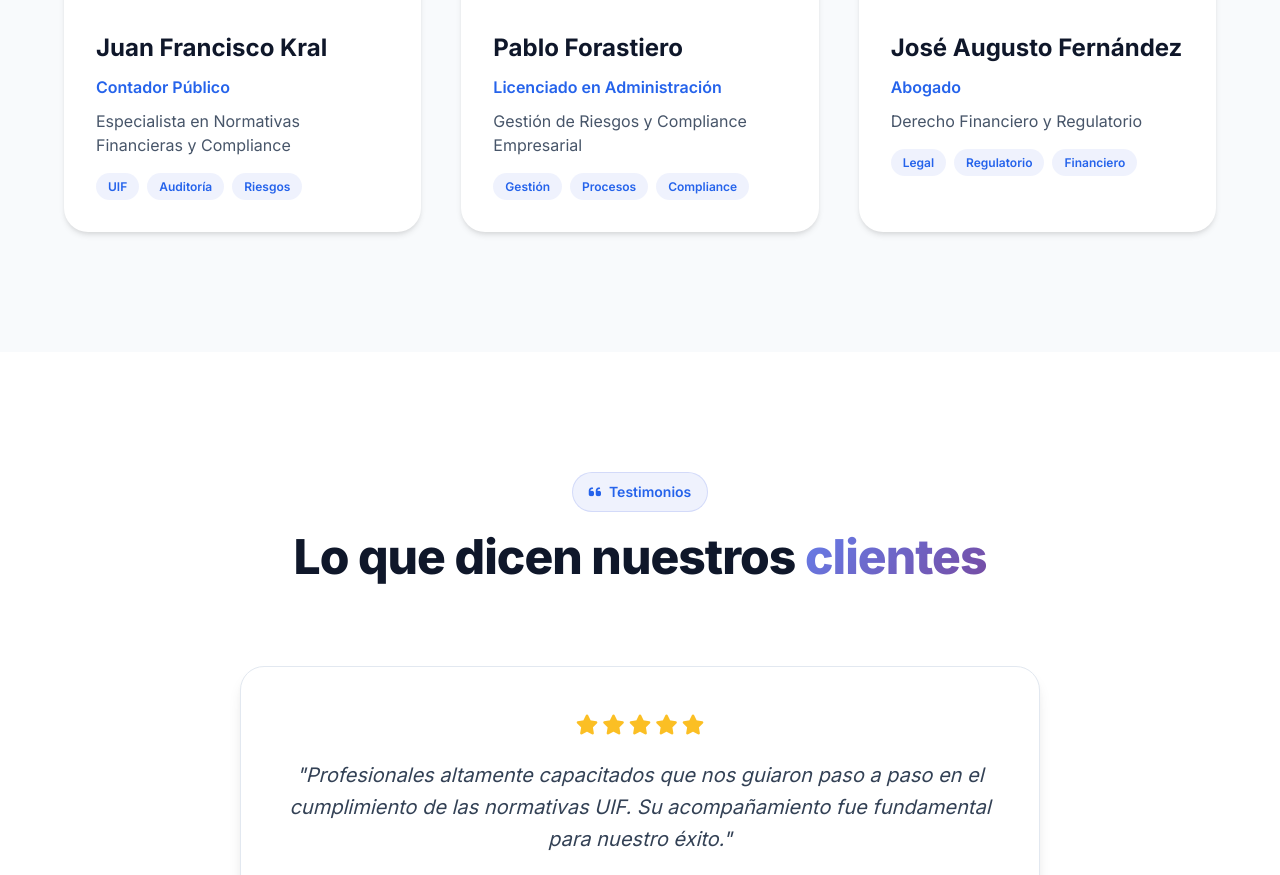
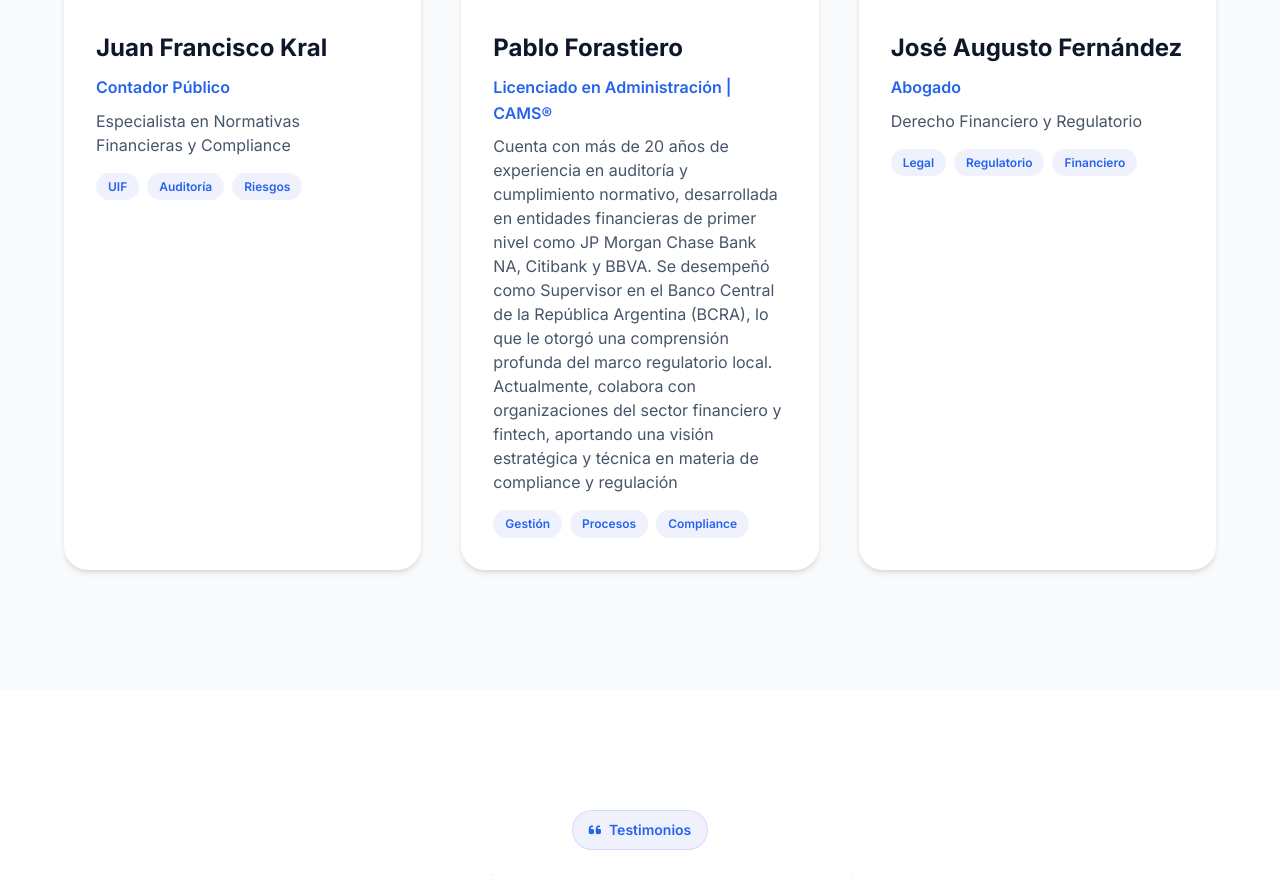
Before and after one commit to joaofranci/NexoCompliance-3, a website: page index.html in a window 1280 px wide. Shown: the part 4804-5679 px from the top of the page. Drawn offline with Linux system fonts and the light colour scheme.

Commit message:
Update index.html

```diff
--- a/index.html
+++ b/index.html
@@ -425,8 +425,8 @@
                     </div>
                     <div class="team-info">
                         <h3 class="team-name">Pablo Forastiero</h3>
-                        <p class="team-title">Licenciado en Administración</p>
-                        <p class="team-specialization">Gestión de Riesgos y Compliance Empresarial</p>
+                        <p class="team-title">Licenciado en Administración | CAMS® </p>
+                        <p class="team-specialization">Cuenta con más de 20 años de experiencia en auditoría y cumplimiento normativo, desarrollada en entidades financieras de primer nivel como JP Morgan Chase Bank NA, Citibank y BBVA. Se desempeñó como Supervisor en el Banco Central de la República Argentina (BCRA), lo que le otorgó una comprensión profunda del marco regulatorio local. Actualmente, colabora con organizaciones del sector financiero y fintech, aportando una visión estratégica y técnica en materia de compliance y regulación</p>
                         <div class="team-expertise">
                             <span class="expertise-tag">Gestión</span>
                             <span class="expertise-tag">Procesos</span>
```
